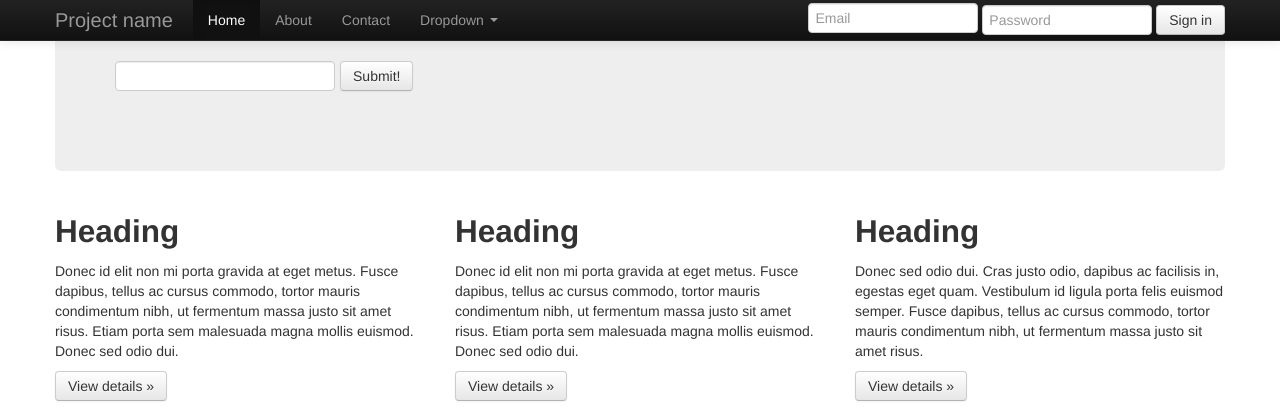
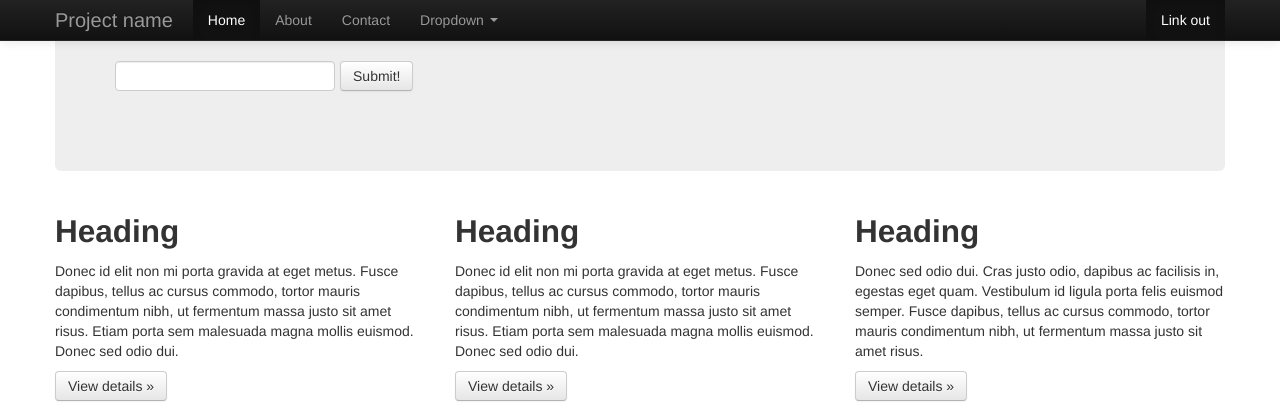
Before and after one commit to alwaysanirudh/breaking-bad-generator, a PHP site: page /index.php in a window 1280 px wide. Shown: the top 420 px of the page. Run offline with PHP 8.4, Linux system fonts and the light colour scheme.

Commit message:
front end

```diff
--- a/header.php
+++ b/header.php
@@ -55,11 +55,9 @@
                 </ul>
               </li>
             </ul>
-            <form class="navbar-form pull-right">
-              <input class="span2" type="text" placeholder="Email">
-              <input class="span2" type="password" placeholder="Password">
-              <button type="submit" class="btn">Sign in</button>
-            </form>
+              <ul class="nav pull-right">
+                <li class="active"><a href="index.php">Link out</a></li>
+              </ul>
           </div><!--/.nav-collapse -->
         </div>
       </div>
```
